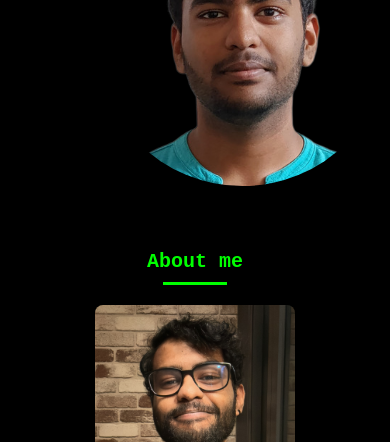
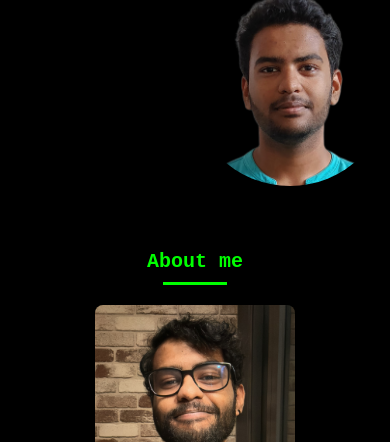
Before and after one commit to itsace003/PORTFOLIO-2, a plain HTML site: page index.html in a window 390 px wide. Shown: the part 658-1100 px from the top of the page. Drawn offline with nearby package versions, Linux system fonts and the light colour scheme.

Commit message:
Make home profile image responsive

```diff
--- a/style.css
+++ b/style.css
@@ -491,3 +491,10 @@ img {
 
     .show { right: 0; }
 }
+
+@media screen and (max-width: 480px) {
+    .home-img, .home-img img {
+        width: 200px;
+        height: 200px;
+    }
+}
```
